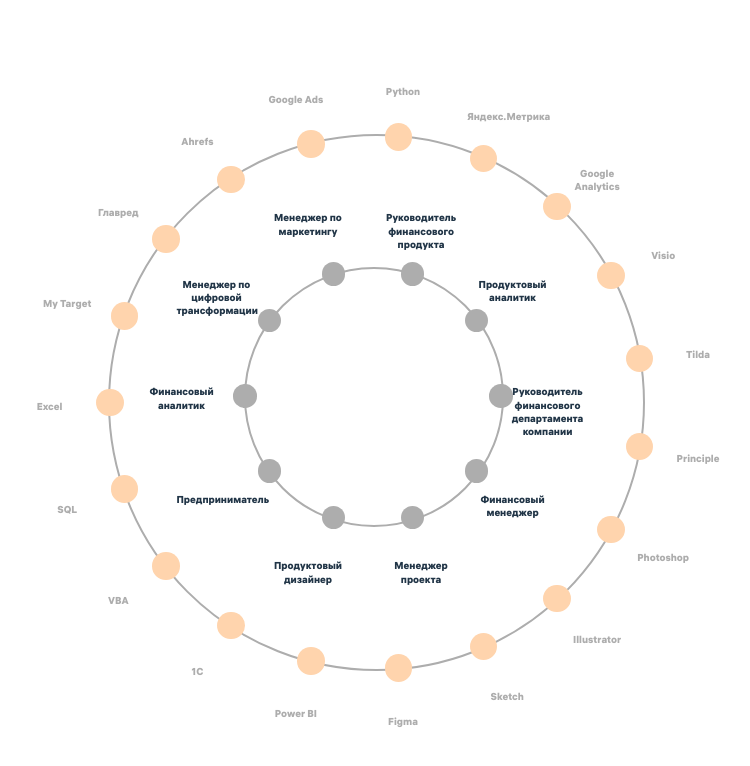
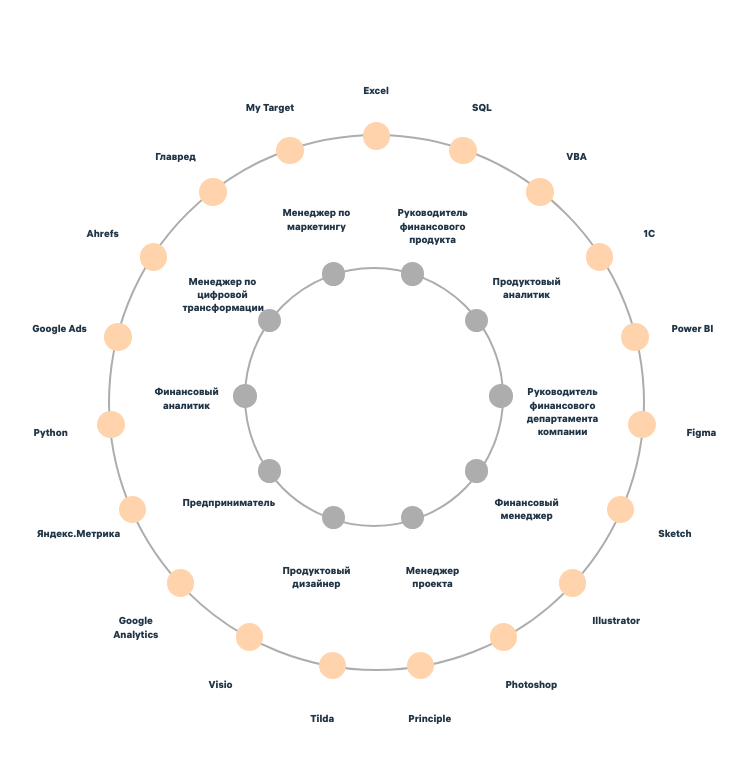
Before and after one commit to Lifanovaa25/test_js, a React (Vite) app: page / in a window 1280 px wide. Shown: the top 766 px of the page, without its empty margins (266-1016 px from the left). Built offline with nearby package versions, Linux system fonts and the light colour scheme.

Commit message:
убрала дубликаты

```diff
--- a/package.json
+++ b/package.json
@@ -4,7 +4,7 @@
   "version": "0.0.0",
   "type": "module",
   "scripts": {
-    "dev": "vite",
+    "dev": "vite --host",
     "build": "tsc && vite build",
     "lint": "eslint . --ext ts,tsx --report-unused-disable-directives --max-warnings 0",
     "preview": "vite preview"
--- /dev/null
+++ b/src/@types/types.ts
@@ -0,0 +1,19 @@
+interface Coord {
+  col: string | undefined;
+  x1: string |  number;
+  y1:  string | number;
+  x2: string |  number;
+  y2: string |  number;
+}
+
+interface Role {
+  name: string;
+  mainSkills: string[];
+  otherSkills: string[];
+  isActive?:boolean
+}
+
+type Point = {
+  x: number,
+  y: number
+}
--- a/src/App.scss
+++ b/src/App.scss
@@ -2,7 +2,6 @@
   font-family:'ALSHauss';
   src:url(./assets/font/ALSHauss-Black.woff2);
 }
-
 
 #root {
   max-width: 1280px;
@@ -13,7 +12,7 @@
 .diagram-container {
   position: relative;
   width: 533px;
-    height: 533px;
+  height: 533px;
 }
 .circle,
 .outer-circle {
@@ -24,12 +23,12 @@
   display: flex;
   align-items: center;
   justify-content: center;
-  position: relative;
+  // position: relative;
   position: absolute;
-    left: 0;
-    right: 0;
-    margin: 0 auto;
-    // top: 25%;
+  // left: 0;
+  // right: 0;
+  // margin: 0 auto;
+  top: 0;
 }
 .block {
   width: 50%;
@@ -74,17 +73,15 @@
 }
 .role-circl.active {
   background: #00a372;
-  transition: all .8s;
   &::after {
     content: "";
     width: 33.71px;
     height: 33.71px;
     position: absolute;
-   top: -5px;
-    left: -5px;
+    top: -6px;
+    left: -6px;
     border-radius: 50%;
-    border: 1px solid #00A372;
-    box-sizing: border-box;
+    border: 1px solid #00a372;
   }
 }
 .min_circle,
@@ -98,12 +95,18 @@
   justify-content: center;
   position: relative;
   position: absolute;
-    left: 0;
-    right: 0;
-    margin: 0 auto;
-    top: 25%;
+  left: 0;
+  right: 0;
+  margin: 0 auto;
+  top: 25%;
 }
-
+.lines {
+  g{
+    path {
+      fill:transparent !important;
+    }
+  }
+}
 .role-circle {
   /* styles for the role circles */
 }
--- a/src/App.tsx
+++ b/src/App.tsx
@@ -2,136 +2,53 @@
 import "./App.scss";
 import RoleCircle from "./component/RoleCircle";
 import SkillCircle from "./component/SkillCircle";
+import { calculateLineCoords } from "./utils/sharedFunctions";
+import { yourData } from "./data/data";
+// import {Role} from './@types/types';
 
-const calculateLineCoords = (a, b) => {
-  const aBox = a.getBoundingClientRect();
-  const bBox = b.getBoundingClientRect();
+interface Role {
+  name: string;
+  mainSkills: string[];
+  otherSkills: string[];
+  isActive?: boolean;
+}
+function translit(word) {
+  var answer = "";
+  var converter = {
+    // 'C':'С',
+    // 'Q': 'a',    'б': 'b',    'в': 'v',    'г': 'g',    'д': 'd',
+    // 'е': 'e',    'ё': 'e',    'ж': 'zh',   'з': 'z',    'и': 'i',
+    // 'й': 'y',    'к': 'k',    'л': 'l',    'м': 'm',    'н': 'n',
+    // 'о': 'o',    'п': 'p',    'р': 'r',    'с': 'c',    'т': 't',
+    // 'у': 'u',    'ф': 'f',    'х': 'h',    'ц': 'c',    'ч': 'ch',
+    // 'ш': 'sh',   'щ': 'sch',  'ь': '',     'ы': 'y',    'ъ': '',
+    // 'э': 'e',    'ю': 'yu',   'я': 'ya',
 
-  return {
-    x1: aBox.left + aBox.width / 2,
-    y1: aBox.top + aBox.height / 2,
-    x2: bBox.left + bBox.width / 2,
-    y2: bBox.top + bBox.height / 2,
-  };
+    // 'А': 'A',    'Б': 'B',    'В': 'V',    'Г': 'G',    'Д': 'D',
+    // 'Е': 'E',    'Ё': 'E',    'Ж': 'Zh',   'З': 'Z',    'И': 'I',
+    // 'Й': 'Y',    'К': 'K',    'Л': 'L',    'М': 'M',    'Н': 'N',
+    // 'О': 'O',    'П': 'P',    'Р': 'R',    'С': 'C',    'Т': 'T',
+    // 'У': 'U',    'Ф': 'F',    'Х': 'H',    'Ц': 'C',    'Ч': 'Ch',
+    // 'Ш': 'Sh',   'Щ': 'Sch',  'Ь': '',     'Ы': 'Y',    'Ъ': '',
+    // 'Э': 'E',    'Ю': 'Yu',   'Я': 'Ya'
+
+    // C: "С",
+    'С':'C'
   };
 
+  for (var i = 0; i < word.length; i++) {
+    if (converter[word[i]] == undefined) {
+      answer += word[i];
+    } else {
+      answer += converter[word[i]];
+    }
+  }
+  // console.log(answer)
+  return answer;
+}
 const App = () => {
-  const Data = [
-    {
-      name: "Финансовый аналитик",
-      mainSkills: ["Excel", "SQL", "VBA", "1C"],
-      otherSkills: ["Power BI", "Python"],
-    },
-    {
-      name: "Предприниматель",
-      mainSkills: ["1C", "Excel", "Power BI"],
-      otherSkills: [
-        "Google Analytics",
-        "Яндекс.Метрика",
-        "Python",
-        "SQL",
-        "Tilda",
-      ],
-    },
-    {
-      name: "Продуктовый дизайнер",
-      mainSkills: [
-        "Figma",
-        "Sketch",
-        "Illustrator",
-        "Photoshop",
-        "Principle",
-        "Tilda",
-      ],
-      otherSkills: ["Shopify", "Protopie", "Cinema 4D"],
-    },
-    {
-      name: "Менеджер проекта",
-      mainSkills: [
-        "Visio",
-        "1C",
-        "Google Analytics",
-        "Яндекс.Метрика",
-        "Python",
-        "SQL",
-        "Tilda",
-      ],
-      otherSkills: ["Figma", "Sketch", "Shopify"],
-    },
-    {
-      name: "Финансовый менеджер",
-      mainSkills: ["1C", "Excel", "Power BI"],
-      otherSkills: ["BPMN"],
-    },
-    {
-      name: "Руководитель финансового департамента компании",
-      mainSkills: ["Sketch", "Figma"],
-      otherSkills: ["Shopify", "HQL"],
-    },
-
-    {
-      name: "Продуктовый аналитик",
-      mainSkills: [
-        "Google Analytics",
-        "Яндекс.Метрика",
-        "SQL",
-        "Power BI",
-        "Python",
-        "Excel",
-      ],
-      otherSkills: ["HQL", "Tableau", "R", "Machine learning"],
-    },
-
-    {
-      name: "Руководитель финансового продукта",
-      mainSkills: ["Visio"],
-      otherSkills: ["Python"],
-    },
-    {
-      name: "Менеджер по маркетингу",
-      mainSkills: [
-        "Google Analytics",
-        "Яндекс.Метрика",
-        "Google Ads",
-        "Ahrefs",
-        "Главред",
-        "My Target",
-      ],
-      otherSkills: ["Tilda", "Photoshop", "Xenu", "Python"],
-    },
-
-    {
-      name: "Менеджер по цифровой трансформации",
-      mainSkills: [
-        "Visio",
-        "Google Analytics",
-        "Яндекс.Метрика",
-        "Python",
-        "SQL",
-        "Tilda",
-      ],
-      otherSkills: ["Figma", "Sketch", "Shopify"],
-    },
-  ];
-
-  const [rolesData, setRolesData] = useState(Data); // replace Data with the data you provided
-  const [activeRole, setActiveRole] = useState(null);
-
-  const [lineCoords, setLineCoords] = useState({});
-  const rolesRef = useRef({});
-  const skillsRef = useRef({});
-  useEffect(() => {
-    // if (activeRole) {
-  //     const coords = activeRole?.mainSkills.map(skill => {
-        // console.log(rolesRef.current)
-  //       return calculateLineCoords(rolesRef.current[activeRole.name], skillsRef.current[skill]);
-  //     }); console.log(coords)
-  //     setLineCoords(coords);
-  // console.log(activeRole?.mainSkills.includes(skill))
-    // }
-// console.log(rolesRef.current[activeRole.name])
-console.log(skillsRef.current)
-  }, [activeRole]);
+  const [rolesData, setRolesData] = useState(yourData); // replace yourData with the data you provided
+  const [Item, mainSkills, otherSkills] = yourData;
 
   function mapSkillsToProfessions(professions) {
     const skillsMap = {};
@@ -150,6 +67,7 @@
         }
       });
     });
+    // console.log(skillsMap);
     return skillsMap;
   }
 
@@ -158,20 +76,23 @@
 
     professions.forEach((profession) => {
       profession.mainSkills.forEach((skill) => {
+        if(skill === translit(skill)){
+          console.log(skill)
         allSkills.add(skill); // Добавляем каждый навык в Set, автоматически убирая дубликаты
+
+        }
+        // allSkills.add(skill); // Добавляем каждый навык в Set, автоматически убирая дубликаты
       });
     });
 
     return Array.from(allSkills); // Преобразуем Set обратно в массив и возвращаем его
   }
-  const allSkills = mapSkillsToProfessions(Data);
-  const prof = getUniqueSkills(Data);
+  const allSkills = mapSkillsToProfessions(yourData);
+  const prof = getUniqueSkills(yourData);
 
   const handleRoleClick = (role) => {
     setActiveRole(role);
-    rolesRef.current[role.name] = role.name;
-    // skillsRef.current[role.name] = [role.name]
-    // console.log(skillsRef)
+    // Update rolesData to set the active state for the selected role
     const updatedRoles = rolesData.map((r) => ({
       ...r,
       isActive: r.name === role.name,
@@ -179,24 +100,58 @@
     setRolesData(updatedRoles);
   };
 
+  //-====
+  const [activeRole, setActiveRole] = useState<Role | null>(null);
+  const [lineCoords, setLineCoords] = useState<Coord[]>([]);
+  const rolesRef = useRef<{ [key: string]: HTMLDivElement }>({});
+  const skillsRef = useRef<{ [key: string]: HTMLDivElement }>({});
+
+  // Update line coordinates when activeRole changes
+  useEffect(() => {
+    if (activeRole) {
+      const coords = activeRole.mainSkills.map((skill) => {
+        return calculateLineCoords(
+          rolesRef.current[activeRole.name],
+          skillsRef.current[skill],
+          "#FF7A00"
+        );
+      });
+      // const coordsP = activeRole.otherSkills.map((skill) => {
+      //   return calculateLineCoords(
+      //     rolesRef.current[activeRole.name],
+      //     skillsRef.current[skill],
+      //     '#8F59B9'
+      //   );
+      // });
+      setLineCoords(coords);
+      // setLineCoords(coordsP);
+    }
+  }, [activeRole]);
+
   return (
-    <>
-      {/* <svg className="lines" width="100%" height="100%">
-        {lineCoords?.map((coord, index) => (
-          <line key={index} {...coord} stroke="black" />
+    <div className="diagram-container">
+      <svg className="lines" width="100%" height="100%">
+        <g>
+          {lineCoords.map((coord, index) => (
+            <path
+              key={index}
+              d={coord}
+              stroke="#FF7A00"
+              fill="transporant"
+              strokeWidth="2"
+            />
           ))}
-      </svg> */}
-      <div className="diagram-container">
+        </g>{" "}
+      </svg>
       <div className="inner-circle">
         {rolesData.map((role, id) => (
           <RoleCircle
-              // ref={(el) => (rolesRef.current[role.name] = el)}
-
             key={role.name}
             role={role}
             i={id}
             n={rolesData.length}
             onRoleClick={handleRoleClick}
+            ref={(el) => (rolesRef.current[role.name] = el!)}
           />
         ))}
       </div>
@@ -206,8 +161,9 @@
 
         {prof.map((skill, index) => (
           <SkillCircle
-
             i={index}
+            key={index}
+            ref={(el) => (skillsRef.current[skill] = el!)}
             skill={skill}
             n={prof.length}
             isActive={
@@ -218,7 +174,6 @@
         ))}
       </div>
     </div>
-    </>
   );
 };
 
--- a/src/component/RoleCircle.tsx
+++ b/src/component/RoleCircle.tsx
@@ -1,5 +1,15 @@
-import React, { useRef } from "react";
+import React, { forwardRef } from "react";
+import './../@types/types'
 
+interface RoleCircleProps {
+  role: Role;
+  i: number; // или id, если это более подходящее название
+  n: number;
+  onRoleClick: (role: Role) => void;
+}
+
+
+const N = 6;
 const IMG_SIZE = 13.5;
 function positionX(i, n, r, offset) {
   var offset = offset + 0;
@@ -26,33 +36,25 @@
 
   return y;
 }
-const RoleCircle = ({ role, onRoleClick, i, n }) => {
-  const rolesRef = useRef({});
-
-  return (
-    <>
-      <div
-          ref={(el) => (rolesRef.current[role.name] = el)}
-
+const RoleCircle = forwardRef<HTMLDivElement, RoleCircleProps>(({ role, i, n, onRoleClick }, ref) => {
+  return <div
     style={{
       top: `${positionX(i, n, 256, 122)}px`,
       left: ` ${positionY(i, n, 256, 122)}px`,
     }}
     className={role.isActive ? "active  role-circl" : " role-circl"}
     onClick={() => onRoleClick(role)}
+    ref={ref}
   >
     <div
-          // ref={(el) => (rolesRef.current[role.name] = el)}
       className="name"
       style={{
-            top: `${positionX(i, n, 110, 10)}px`,
-            left: ` ${positionY(i, n, 110, -30)}px`,
+        top: `${positionX(i, n, 120, 10)}px`,
+        left: ` ${positionY(i, n, 120, -20)}px`,
       }}
     >
       {role.name}
     </div>
   </div>
-    </>
-  );
-};
+});
 export default RoleCircle;
--- a/src/component/SkillCircle.tsx
+++ b/src/component/SkillCircle.tsx
@@ -1,7 +1,16 @@
-import React, { useRef } from "react";
+import React, { forwardRef } from "react";
+
+interface SkillCircleProps {
+  skill: string;
+  isActive?: boolean;
+  i: number;
+  n: number;
+}
+
 
 const IMG_SIZE = 13.5;
 function positionX(i, n, r, offset) {
+
   var offset = offset + 0;
   var a = 0;
   var x = 0;
@@ -21,37 +30,34 @@
   var y = 0;
   const radius = r / 2;
   const radian = i * ((2 * Math.PI) / n) - 0.5 * Math.PI;
-  x = radius * Math.cos(radian) - IMG_SIZE / 2;
-  y = radius * Math.sin(radian) - IMG_SIZE / 2 + offset;
+  x = ( radius * Math.cos(radian) - IMG_SIZE / 2);
+  y = (radius * Math.sin(radian) - IMG_SIZE / 2 + offset);
 
   return y;
 }
 
-const SkillCircle = ({ skill, isActive, i, n }) => {
-  const skillsRef = useRef({});
-  return (
-    <>
+const SkillCircle = forwardRef<HTMLDivElement, SkillCircleProps>(
+  ({ skill, isActive, i, n }, ref) => (
     <div
-        ref={(el) => (skillsRef.current[skill] = el)}
-
       style={{
-          top: `${positionX(i, n, 533, 260)}px`,
-          left: ` ${positionY(i, n, 533, 260)}px`,
+        position: "absolute", // Добавлено для корректного позиционирования
+        top: `${positionY(i, n, 533, 260)}px`,
+        left: `${positionX(i, n, 533, 260)}px`,
       }}
-        className={isActive ? "skill-circl skill active" : "skill-circl skill"}
+      className={isActive ? "active skill-circle skill" : "skill-circle skill"}
+      ref={ref}
     >
       <div
-          // ref={(el) => (skillsRef.current[skill] = el)}
-          className="name skill_name"
+        className="name"
         style={{
-            top: `${positionX(i, n, 100, 20)}px`,
-            left: ` ${positionY(i, n, 120, -20)}px`,
+          position: "relative", // Добавлено для корректного позиционирования
+          top: `${positionY(i, n, 100, 20)}px`,
+          left: `${positionX(i, n, 120, -20)}px`,
         }}
       >
         {skill}
       </div>
     </div>
-    </>
+  )
 );
-};
 export default SkillCircle;
--- /dev/null
+++ b/src/data/data.ts
@@ -0,0 +1,97 @@
+export const yourData = [
+  {
+    name: "Финансовый аналитик",
+    mainSkills: ["Excel", "SQL", "VBA", "1С"],
+    otherSkills: ["Power BI", "Python"],
+  },
+  {
+    name: "Предприниматель",
+    mainSkills: ["1C", "Excel", "Power BI"],
+    otherSkills: [
+      "Google Analytics",
+      "Яндекс.Метрика",
+      "Python",
+      "SQL",
+      "Tilda",
+    ],
+  },
+  {
+    name: "Продуктовый дизайнер",
+    mainSkills: [
+      "Figma",
+      "Sketch",
+      "Illustrator",
+      "Photoshop",
+      "Principle",
+      "Tilda",
+    ],
+    otherSkills: ["Shopify", "Protopie", "Cinema 4D"],
+  },
+  {
+    name: "Менеджер проекта",
+    mainSkills: [
+      "Visio",
+      "1C",
+      "Google Analytics",
+      "Яндекс.Метрика",
+      "Python",
+      "SQL",
+      "Tilda",
+    ],
+    otherSkills: ["Figma", "Sketch", "Shopify"],
+  },
+  {
+    name: "Финансовый менеджер",
+    mainSkills: ["1C", "Excel", "Power BI"],
+    otherSkills: ["BPMN"],
+  },
+  {
+    name: "Руководитель финансового департамента компании",
+    mainSkills: ["Sketch", "Figma"],
+    otherSkills: ["Shopify", "HQL"],
+  },
+
+  {
+    name: "Продуктовый аналитик",
+    mainSkills: [
+      "Google Analytics",
+      "Яндекс.Метрика",
+      "SQL",
+      "Power BI",
+      "Python",
+      "Excel",
+    ],
+    otherSkills: ["HQL", "Tableau", "R", "Machine learning"],
+  },
+
+  {
+    name: "Руководитель финансового продукта",
+    mainSkills: ["Visio"],
+    otherSkills: ["Python"],
+  },
+  {
+    name: "Менеджер по маркетингу",
+    mainSkills: [
+      "Google Analytics",
+      "Яндекс.Метрика",
+      "Google Ads",
+      "Ahrefs",
+      "Главред",
+      "My Target",
+    ],
+    otherSkills: ["Tilda", "Photoshop", "Xenu", "Python"],
+  },
+
+  {
+    name: "Менеджер по цифровой трансформации",
+    mainSkills: [
+      "Visio",
+      "Google Analytics",
+      "Яндекс.Метрика",
+      "Python",
+      "SQL",
+      "Tilda",
+    ],
+    otherSkills: ["Figma", "Sketch", "Shopify"],
+  },
+]
--- /dev/null
+++ b/src/utils/sharedFunctions.ts
@@ -0,0 +1,71 @@
+import "./../@types/types";
+
+
+export const calculateLineCoords = (
+  a: Element,
+  b: Element,
+  color: string
+): Coord => {
+  const aBox = a.getBoundingClientRect();
+  const bBox = b.getBoundingClientRect();
+  const col = color;
+  const start ={x: aBox.left - 240 + aBox.width / 2,y: aBox.top - 110 + aBox.height / 2}
+  const end = {x:bBox.left - 150 + bBox.width / 2,y: bBox.top - 130 + bBox.height / 2}
+  const center = {
+    x: (start.x + end.x) / 2,
+    y: (start.y + end.y) / 2,
+  };
+
+  const controlPoint = {
+    x: start.x + Math.min(
+        distance(start, end),
+        Math.abs(end.y - start.y) / 2,
+        150
+    ),
+    y: start.y,
+};
+
+return `
+    M ${start.x},${start.y}
+    Q ${controlPoint.x}, ${controlPoint.y} ${center.x},${center.y}
+    T ${end.x},${end.y}
+  `;
+
+};
+function distance(start: Point, end: Point)
+{
+  const dx = start.x - end.x
+  const dy = start.y - end.y
+
+  return Math.sqrt(dx * dx + dy * dy)
+}
+// function translit(word){
+// 	var answer = '';
+// 	var converter = {
+// 		'а': 'a',    'б': 'b',    'в': 'v',    'г': 'g',    'д': 'd',
+// 		'е': 'e',    'ё': 'e',    'ж': 'zh',   'з': 'z',    'и': 'i',
+// 		'й': 'y',    'к': 'k',    'л': 'l',    'м': 'm',    'н': 'n',
+// 		'о': 'o',    'п': 'p',    'р': 'r',    'с': 's',    'т': 't',
+// 		'у': 'u',    'ф': 'f',    'х': 'h',    'ц': 'c',    'ч': 'ch',
+// 		'ш': 'sh',   'щ': 'sch',  'ь': '',     'ы': 'y',    'ъ': '',
+// 		'э': 'e',    'ю': 'yu',   'я': 'ya',
+
+// 		'А': 'A',    'Б': 'B',    'В': 'V',    'Г': 'G',    'Д': 'D',
+// 		'Е': 'E',    'Ё': 'E',    'Ж': 'Zh',   'З': 'Z',    'И': 'I',
+// 		'Й': 'Y',    'К': 'K',    'Л': 'L',    'М': 'M',    'Н': 'N',
+// 		'О': 'O',    'П': 'P',    'Р': 'R',    'С': 'S',    'Т': 'T',
+// 		'У': 'U',    'Ф': 'F',    'Х': 'H',    'Ц': 'C',    'Ч': 'Ch',
+// 		'Ш': 'Sh',   'Щ': 'Sch',  'Ь': '',     'Ы': 'Y',    'Ъ': '',
+// 		'Э': 'E',    'Ю': 'Yu',   'Я': 'Ya'
+// 	};
+
+// 	for (var i = 0; i < word.length; ++i ) {
+// 		if (converter[word[i]] == undefined){
+// 			answer += word[i];
+// 		} else {
+// 			answer += converter[word[i]];
+// 		}
+// 	}
+
+// 	return answer;
+// }
```
Also changed, not shown: src/assets/functions/functions.js (added, +36 -0 lines), src/component/Line.tsx (added, +46 -0 lines). Lines whose indentation alone changed are shown as unchanged.
